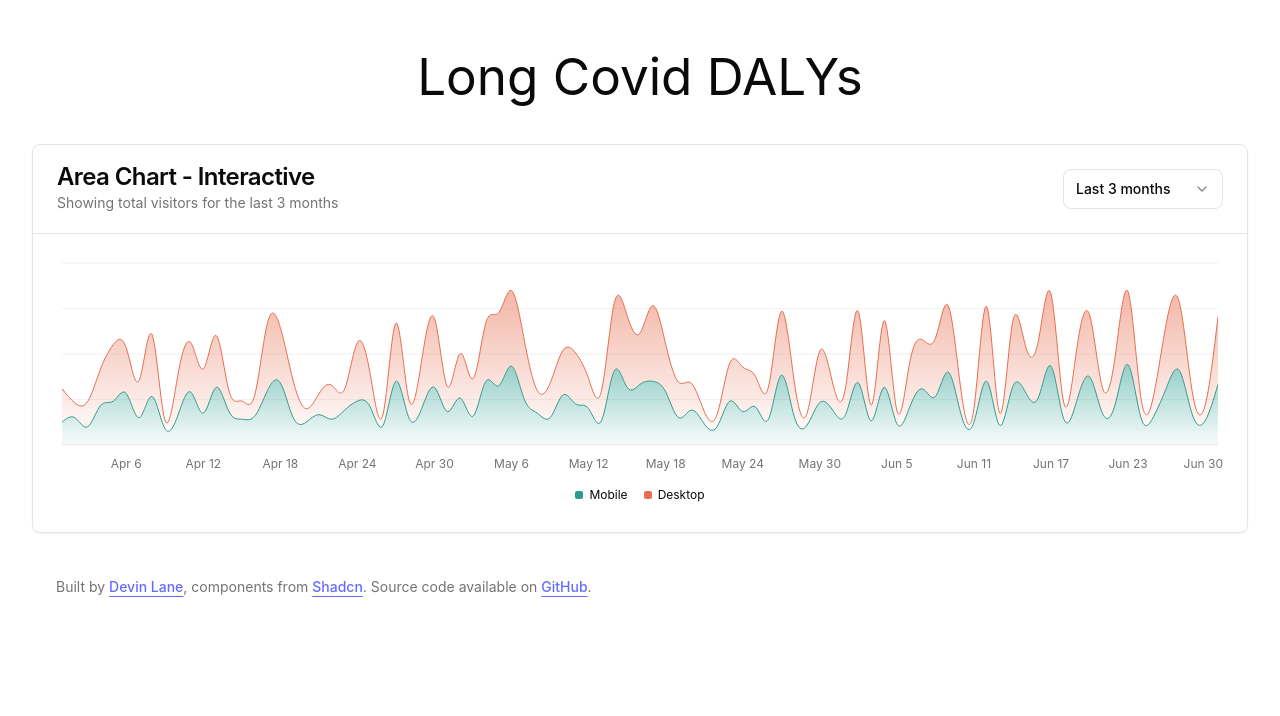
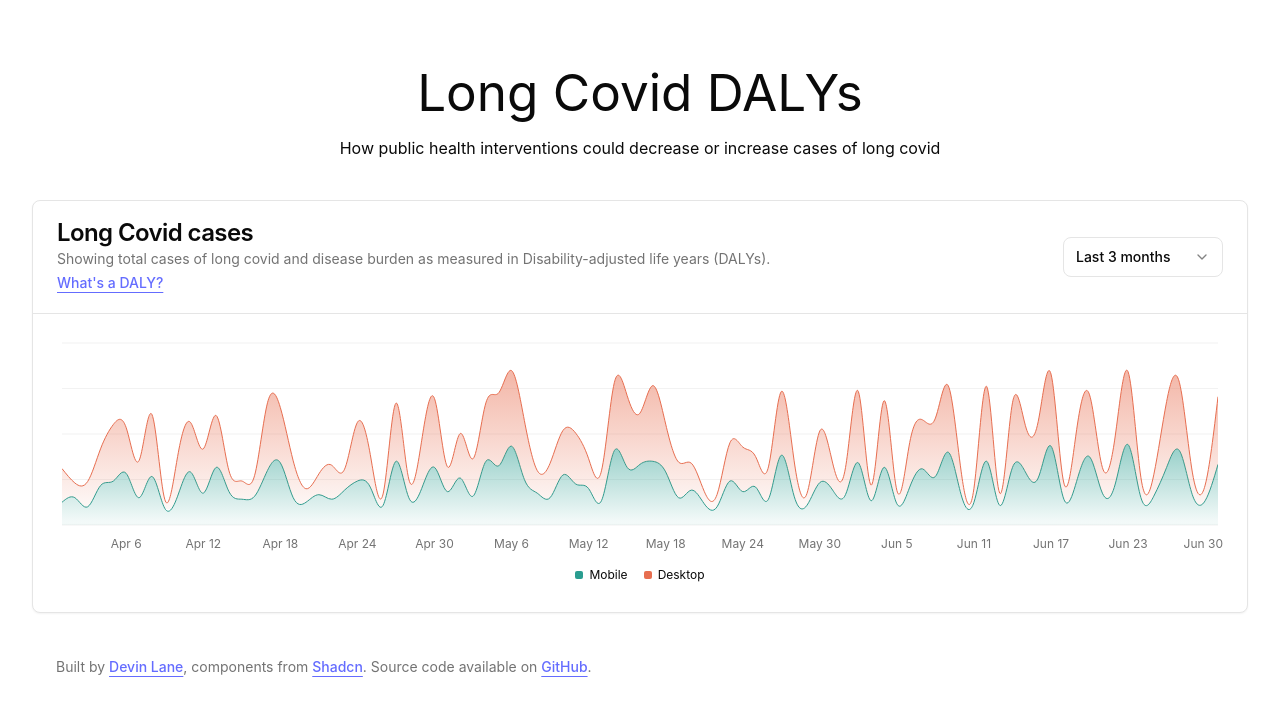
Before and after one commit to DevinCLane/long-covid-dalys, a React (Vite) app: page / in a window 1280 px wide. Shown: the top 716 px of the page. Built offline with nearby package versions, Linux system fonts and the light colour scheme.

Commit message:
change chart name

```diff
--- a/src/App.tsx
+++ b/src/App.tsx
@@ -5,9 +5,13 @@ import { SiteFooter } from "./components/site-footer";
 function App() {
     return (
         <div className="min-h-screen flex flex-col">
-            <h1 className="pb-4 md:pb-6 lg:pb-10 md:pt-2 lg:pt-4">
-                Long Covid DALYs
-            </h1>
+            <header className="pb-4 md:pb-6 lg:pb-10 md:pt-2 lg:pt-4">
+                <h1 className="p-4">Long Covid DALYs</h1>
+                <p>
+                    How public health interventions could decrease or increase
+                    cases of long covid
+                </p>
+            </header>
             <div className="lg:max-w-7xl mx-auto w-full">
                 <MainChart />
                 <SiteFooter />
--- a/src/components/main-chart.tsx
+++ b/src/components/main-chart.tsx
@@ -154,9 +154,20 @@ export function MainChart() {
         <Card>
             <CardHeader className="flex items-center gap-2 space-y-0 border-b py-5 sm:flex-row">
                 <div className="grid flex-1 gap-1 text-center sm:text-left">
-                    <CardTitle>Area Chart - Interactive</CardTitle>
+                    <CardTitle>Long Covid cases</CardTitle>
                     <CardDescription>
-                        Showing total visitors for the last 3 months
+                        Showing total cases of long covid and disease burden as
+                        measured in Disability-adjusted life years (DALYs).
+                    </CardDescription>
+                    <CardDescription>
+                        <a
+                            href="https://en.wikipedia.org/wiki/Disability-adjusted_life_year"
+                            target="_blank"
+                            rel="noreferrer"
+                            className="font-medium underline underline-offset-4"
+                        >
+                            What's a DALY?{" "}
+                        </a>
                     </CardDescription>
                 </div>
                 <Select value={timeRange} onValueChange={setTimeRange}>
```
